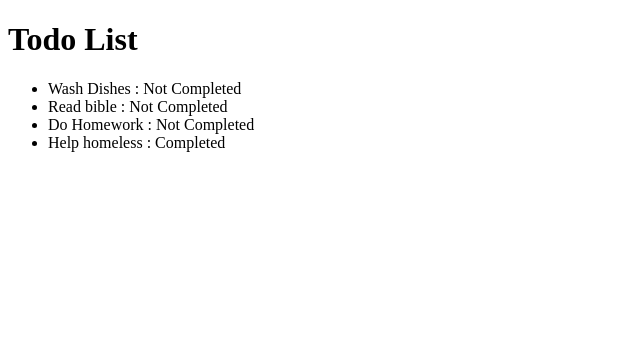
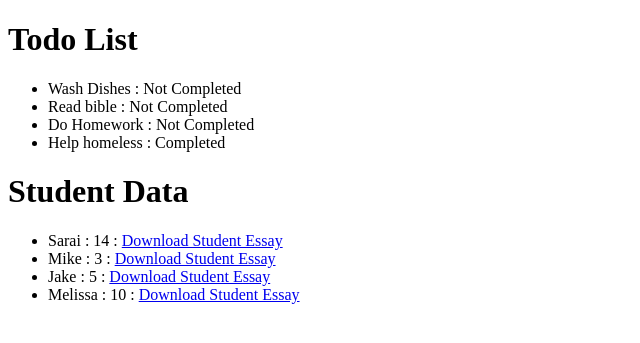
Before and after one commit to saraimarte/djangoTesting3, a Django app: page / in a window 1280 px wide. Shown: the top 343 px of the page, without its empty margins (0-640 px from the left). Run offline with Django 3.2, Linux system fonts and the light colour scheme; data comes from the database, SQL or seed files in the repository; both versions use the stored data as it was after the commit.

Commit message:
090823 finally got the files to download!! .url

```diff
--- a/project/myapp/admin.py
+++ b/project/myapp/admin.py
@@ -1,4 +1,5 @@
 from django.contrib import admin
-from .models import TodoItem
+from .models import TodoItem, Student
 # Register your models here.
 admin.site.register(TodoItem)
+admin.site.register(Student)
--- a/project/myapp/models.py
+++ b/project/myapp/models.py
@@ -5,3 +5,8 @@ from django.db import models
 class TodoItem(models.Model):
     title = models.CharField(max_length=200)
     completed = models.BooleanField(default=False)
+
+class Student(models.Model):
+    name = models.CharField(max_length= 200)
+    grade = models.IntegerField()
+    essay = models.FileField(upload_to = 'uploads/', blank = True)
--- a/project/myapp/templates/home.html
+++ b/project/myapp/templates/home.html
@@ -15,5 +15,13 @@
     {% endfor %}
     </ul>
 
+    <h1>Student Data</h1>
+    <ul>
+        {% for student in students %}
+        <li>
+            {{student.name}} : {{student.grade}} : <a href = "{{student.essay.url}}" download> Download Student Essay </a>
+        </li>
+        {% endfor %}
+    </ul>
 </body>
 </html>
--- a/project/myapp/views.py
+++ b/project/myapp/views.py
@@ -1,7 +1,9 @@
 from django.shortcuts import render
-from .models import TodoItem
+from .models import TodoItem, Student
 # Create your views here.
 
 def home(request):
     items = TodoItem.objects.all()
-    return render(request, "home.html", {"todos": items})
+    studentItems = Student.objects.all()
+    context = {"todos":items, "students":studentItems}
+    return render(request, "home.html", context)
--- a/project/project/settings.py
+++ b/project/project/settings.py
@@ -119,3 +119,5 @@ USE_TZ = True
 # https://docs.djangoproject.com/en/3.0/howto/static-files/
 
 STATIC_URL = '/static/'
+MEDIA_ROOT = os.path.join(BASE_DIR, 'media')
+MEDIA_URL = '/media/'
--- a/project/project/urls.py
+++ b/project/project/urls.py
@@ -15,8 +15,11 @@ Including another URLconf
 """
 from django.contrib import admin
 from django.urls import path, include
-
+from django.conf import settings
+from django.conf.urls.static import static
 urlpatterns = [
     path('admin/', admin.site.urls),
     path('', include("myapp.urls"))
 ]
+
+urlpatterns += static(settings.MEDIA_URL, document_root=settings.MEDIA_ROOT)
```
Also changed, not shown: project/db.sqlite3, project/myapp/migrations/0002_student.py (added), project/myapp/migrations/0003_auto_20230908_1650.py (added).
